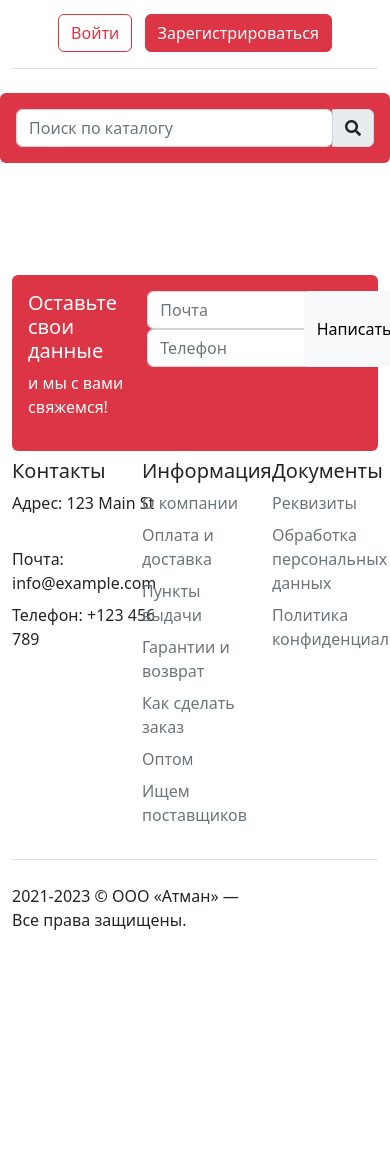
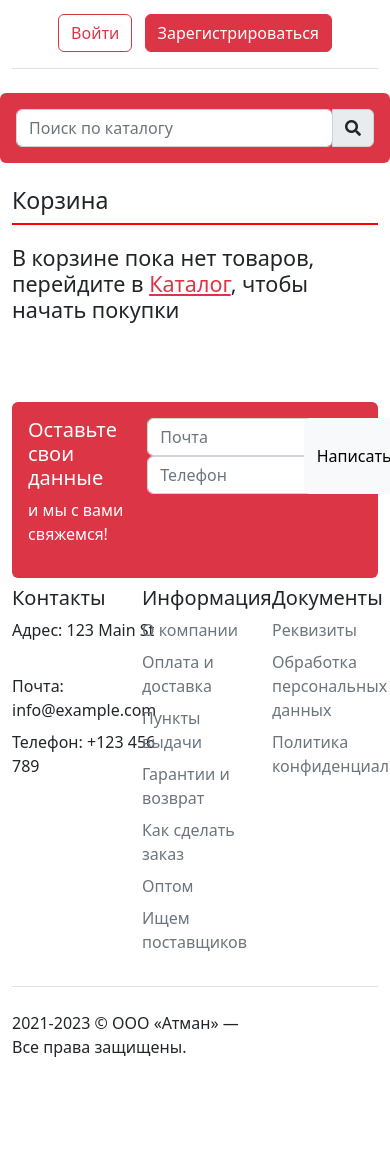
Before and after one commit to annashutova/atman_flask, a Flask app: template app/templates/products/cart.html in a window 390 px wide; the page is wider, and only the part inside the window is pictured. Shown: the part 198-1369 px from the top of that part. Before the commit the page ends 1128 px from the top of that part, so only its background shows below. Run offline with Flask 3, Linux system fonts and the light colour scheme; the template is opened without the code that fills it, so the values that code supplies are empty; some libraries are stand-ins or nearby versions.

Commit message:
fix: working cart page

```diff
--- a/app/templates/products/cart.html
+++ b/app/templates/products/cart.html
@@ -5,9 +5,84 @@
 {% block content %}
 <div class="container mt-4">
     <div class="row">
-        <div class="col-md-8 mx-auto">
-            <p>{{ cart }}</p>
+        <div class="col-md-12 mx-auto">
+          <h3>Корзина</h3>
+          <div class="red-divider"></div>
+          {% if cart['products'] %}
+            <div class="table-responsive">
+              <table class="table table-bordered">
+                <thead>
+                  <tr>
+                    <th scope="col" class="col-1 text-center">Фото</th>
+                    <th scope="col" class="col-5 text-center">Наименование</th>
+                    <th scope="col" class="col-2 text-center">Цена, руб.</th>
+                    <th scope="col" class="col-2 text-center">Количество</th>
+                    <th scope="col" class="col-2 text-center">Сумма, руб.</th>
+                  </tr>
+                </thead>
+                <tbody>
+                  {% for product_id, data in cart['products'].items() %}
+                    <tr>
+                      <th scope="row">
+                        <img src="{{ url_for('static', filename='products/' + data['image'])}}" alt="{{ data['title'] }}" style="max-height: 100px; object-fit: contain;">
+                      </th>
+                      <td>
+                        <a href="#" class="link-dark link-offset-2 link-underline-opacity-25 link-underline-opacity-100-hover">
+                          <p>{{ data['title'] }}</p>
+                        </a>
+                      </td>
+                      <td>{{ data['price'] }}</td>
+                      <td class="text-center">
+                        <div class="mb-2">
+                          <div class="input-group">
+                            <div class="row justify-content-center">
+                              <div class="col-md-2 p-0">
+                                <form action="{{ url_for('products.decrease_quantity', product_id=data['product_id']) }}" method="post">
+                                  <button class="btn btn-danger decreaseBtn" type="button">-</button>
+                              </form>
+                              </div>
+                              <div class="col-md-7 p-0">
+                                <form action="{{ url_for('products.decrease_quantity', product_id=data['product_id']) }}" method="post">
+                                  <input type="number" name="quantity" product-id="{{ product_id }}" class="form-control text-center quantityInput" value="{{ data['quantity'] }}" min="1">
+                                </form>
+                              </div>
+                              <div class="col-md-2 p-0">
+                                <form action="{{ url_for('products.increase_quantity', product_id=data['product_id']) }}" method="post">
+                                  <button class="btn btn-danger increaseBtn" type="button">+</button>
+                                </form>
+                              </div>
+                            </div>
+                          </div>
+                        </div>
+                        <div>
+                          <a href="#" class="link-danger link-offset-2 link-underline-opacity-25 link-underline-opacity-100-hover">
+                            <p>Удалить</p>
+                          </a>
+                        </div>
+                      </td>
+                      <td>{{ data['qty_price'] }}</td>
+                    </tr>
+                  {% endfor %}
+                </tbody>
+              </table>
+            </div>
+            <div class="row">
+              <div class="col-md-10 d-flex justify-content-end">
+                <h3>Итого:</h3>
+              </div>
+              <div class="col-md-2 d-flex justify-content-end">
+                <h4 style="margin-top: 4px;">{{ total }}</h4>
+              </div>
+            </div>
+          {% else %}
+            <div class="row">
+              <h4>В корзине пока нет товаров, перейдите в <a href="{{ url_for('products.load_catalog') }}" class="link-danger link-offset-2 link-underline-opacity-25 link-underline-opacity-100-hover">Каталог</a>, чтобы начать покупки</h4>
+            </div>
+          {% endif %}
         </div>
     </div>
 </div>
 {% endblock %}
+{% block script %}
+    <script type="text/javascript" src="{{url_for('static', filename='javascript/cart_quantity.js')}}"></script>
+{% endblock %}
```
